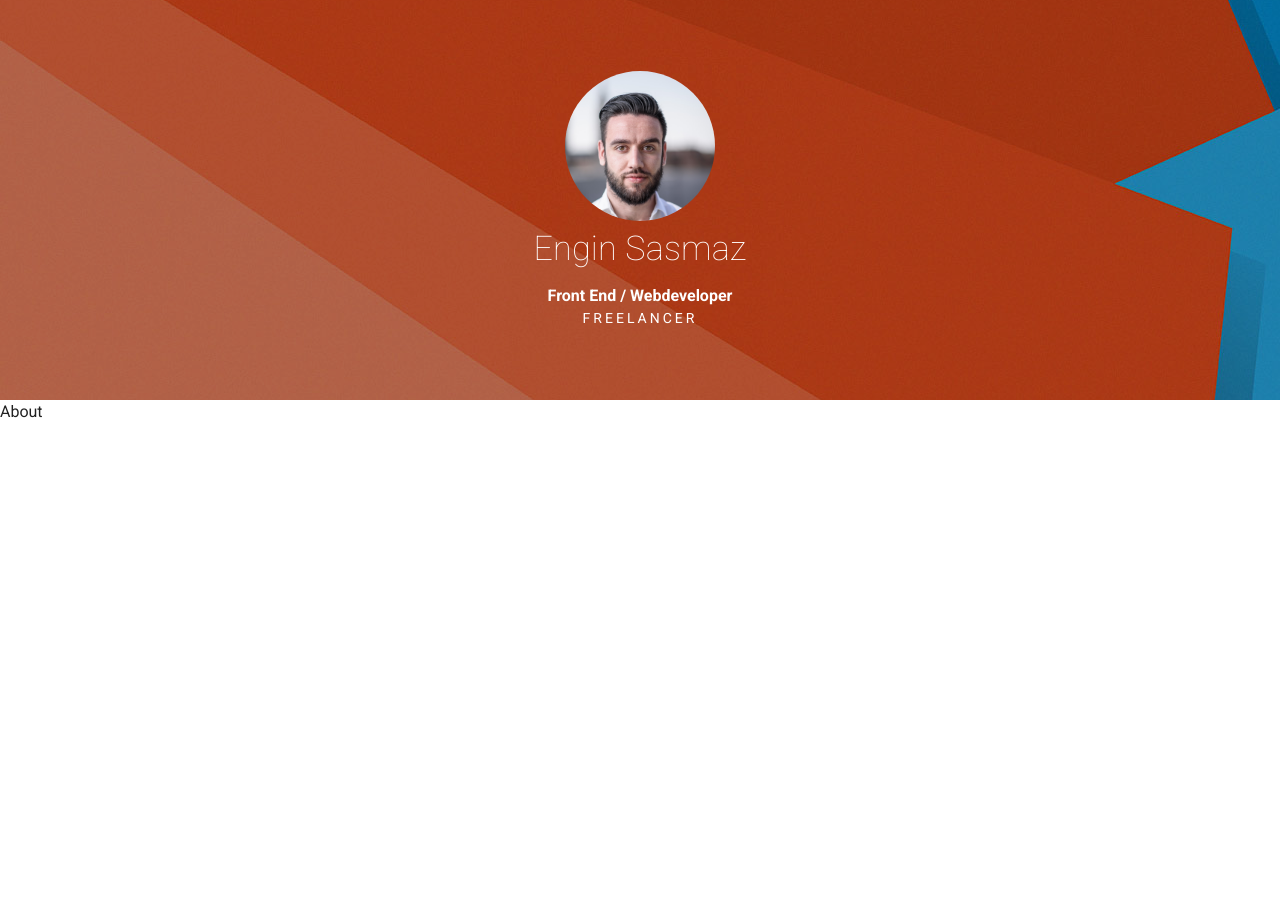
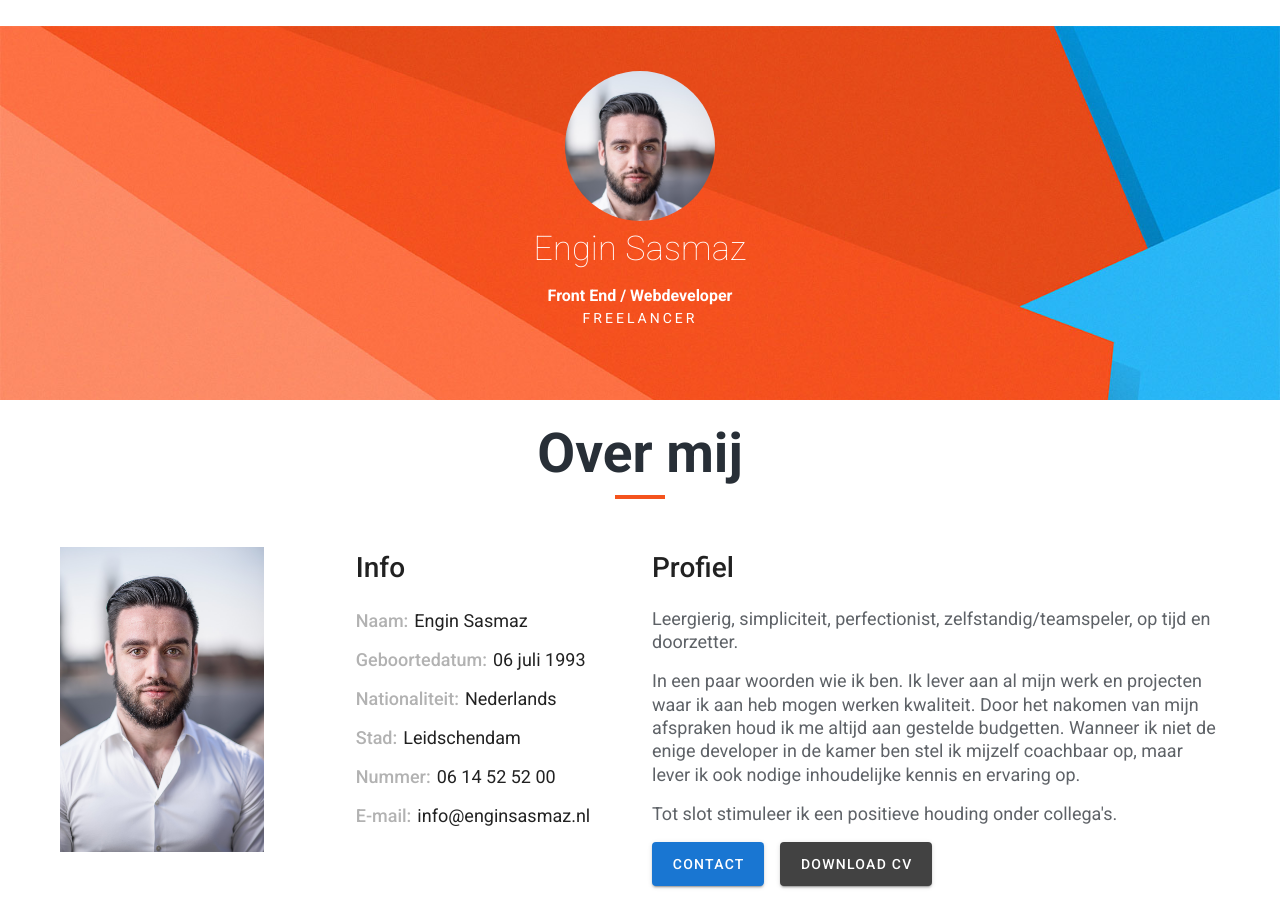
Before and after one commit to Enginovic/portfolio, a Vue app: page / in a window 1280 px wide. Before the commit the page ends 800 px from the top, so only its background shows below. Built offline with nearby package versions, Linux system fonts and the light colour scheme.

Commit message:
wip: over mij pagina

```diff
--- a/src/App.vue
+++ b/src/App.vue
@@ -17,10 +17,8 @@ export default {
   components: {
     'hero': Hero,
     'about': About
-  },
-
-  data: () => ({
-    //
-  }),
+  }
 };
 </script>
+
+<style lang="scss" src="./app.scss"></style>
--- /dev/null
+++ b/src/app.scss
@@ -0,0 +1,39 @@
+$primary: #282f37;
+$secondary: #f4531d;
+$gray: #5e6267;
+$gray-light: #b2b2b2;
+
+.elementPanel {
+  padding: 24px 0 48px;
+}
+
+.elementTitle {
+  color: $primary;
+  font-size: 55px;
+  margin-bottom: 24px;
+
+  &::after {
+    content: '';
+    display: block;
+    margin: 0 auto;
+    height: 4px;
+    width: 50px;
+    background-color: $secondary;
+  }
+}
+
+.elementSubTitle {
+  font-size: 28px;
+  margin-bottom: 18px;
+  font-weight: 500;
+}
+
+img {
+  width: 100%;
+}
+
+p {
+  font-size: 18px;
+  line-height: 1.3;
+  color: $gray;
+}
--- a/src/components/About.vue
+++ b/src/components/About.vue
@@ -1,15 +1,57 @@
 <template>
-  <div>
-    About
-  </div>
+  <v-container class="elementPanel">
+    <v-row justify="center">
+      <v-col cols="auto">
+        <h1 class="elementTitle">Over mij</h1>
+      </v-col>
+    </v-row>
+    <v-row>
+      <v-col cols="3">
+        <img src="../assets/engin.jpg" />
+      </v-col>
+      <v-col cols="3">
+        <h2 class="elementSubTitle">Info</h2>
+        <ul>
+          <li><span class="listLabel">Naam:</span>Engin Sasmaz</li>
+          <li><span class="listLabel">Geboortedatum:</span>06 juli 1993</li>
+          <li><span class="listLabel">Nationaliteit:</span>Nederlands</li>
+          <li><span class="listLabel">Stad:</span>Leidschendam</li>
+          <li><span class="listLabel">Nummer:</span>06 14 52 52 00</li>
+          <li><span class="listLabel">E-mail:</span>info@enginsasmaz.nl</li>
+        </ul>
+      </v-col>
+      <v-col cols="6">
+        <h2 class="elementSubTitle">Profiel</h2>
+        <p>Leergierig, simpliciteit, perfectionist, zelfstandig/teamspeler, op tijd en doorzetter.</p>
+        <p>In een paar woorden wie ik ben. Ik lever aan al mijn werk en projecten waar ik aan heb mogen werken kwaliteit. Door het nakomen van mijn afspraken houd ik me altijd aan gestelde budgetten. Wanneer ik niet de enige developer in de kamer ben stel ik mijzelf coachbaar op, maar lever ik ook nodige inhoudelijke kennis en ervaring op.</p>
+        <p>Tot slot stimuleer ik een positieve houding onder collega's.</p>
+        <v-btn large class="mr-4" color="primary">Contact</v-btn>
+        <v-btn large color="secondary">Download CV</v-btn>
+      </v-col>
+    </v-row>
+  </v-container>
 </template>
 
-<script>
-export default {
+<style scoped lang="scss">
+ul {
+  font-size: 18px;
+  margin: 0;
+  padding-left: 0 !important;
+  list-style-type: none;
 
+  li {
+    margin-bottom: 12px;
+  }
 }
-</script>
 
-<style lang="scss">
+img {
+  width: 75%;
+}
 
+.listLabel {
+  color: #b2b2b2;
+  font-weight: 500;
+  width: fit-content;
+  margin-right: 6px;
+}
 </style>
--- a/src/components/Hero.vue
+++ b/src/components/Hero.vue
@@ -27,7 +27,7 @@ export default {
 }
 </script>
 
-<style lang="scss">
+<style scoped lang="scss">
 .hero {
   z-index: 999;
 }
--- a/vue.config.js
+++ b/vue.config.js
@@ -2,4 +2,4 @@ module.exports = {
   "transpileDependencies": [
     "vuetify"
   ]
-}
+};
```
Also changed, not shown: src/main.js (+4 -4 lines), 1 other file (tests, documents, lock files or other folders).
